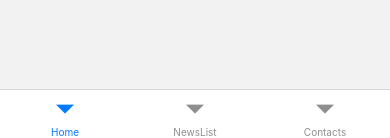
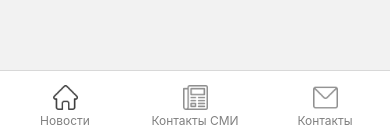
Before and after one commit to middlemayson/news-app-reactNative, a React Native app: screen / in a window 390 px wide. Shown: the part 706-844 px from the top of the page. Built offline with nearby package versions, Linux system fonts and the light colour scheme; no server answers.

Commit message:
App complete

```diff
--- a/screens/Contacts.jsx
+++ b/screens/Contacts.jsx
@@ -1,20 +1,16 @@
 import styled from 'styled-components/native';
-
 import React from 'react';
 import {
-  Alert,
   Text,
-  FlatList,
-  View,
-  ActivityIndicator,
-  RefreshControl,
   TouchableOpacity,
   Linking,
 } from 'react-native';
 
 const PostView = styled.View`
-  flex-direction: row;
+  flex-direction: column;
   align-items: flex-start;
+  justify-content: space-between;
+  gap: 16px;
   padding: 16px;
   border: 1px;
   border-color: #E6E6E6;
@@ -27,11 +23,41 @@ const PostView = styled.View`
   margin-top: 8px;
 `;
 
-export const ContactsScreen = ( ) => {
+const StyledLink = styled.Text`
+  color: #4A4A4A;
+  background-color: #CADF9E;
+  border: 1px;
+  border-color: #CADF9E;
+  border-style: solid;
+  border-radius: 26px;
+  padding: 8px 16px;
+  text-align: center;
+`;
+
+const GrayText = styled.Text`
+  color: gray;
+`;
+
+const ContactEmail = () => {
+  const email = 'teseradigital1@gmail.com';
+  const handleEmailPress = () => {
+    Linking.openURL(`mailto:${email}`);
+  };
 
   return (
+    <TouchableOpacity onPress={handleEmailPress}>
+      <StyledLink>Написать</StyledLink>
+    </TouchableOpacity>
+  );
+};
+
+export const ContactsScreen = ( ) => {
+  return (
     <PostView>
-        <Text>Hello</Text>
+        <Text>Контактный E-mail:</Text>
+        <ContactEmail />
+        <Text>Все материалы принадлежат правообладателям. Приложение несет ознокомительный характер с новостной лентой.</Text>
+        <GrayText>Приложение разработано в Казахстане.</GrayText>
     </PostView>
   );
 };
--- a/screens/Home.jsx
+++ b/screens/Home.jsx
@@ -21,7 +21,6 @@ export const HomeScreen = ({ navigation }) => {
     axios
       .get('https://cdn.contentful.com/spaces/stypbb3yjiot/entries?access_token=LmAVL9v-jStaF0Dl37VlyxiRmtRo_xYlUReid5vRNiI')
       .then(({ data }) => {
-        // Обрабатываем данные, чтобы получить только необходимые поля
         const formattedData = data.items.map(item => ({
           title: item.fields.title,
           link: item.fields.link,
--- a/screens/Navigation.jsx
+++ b/screens/Navigation.jsx
@@ -1,5 +1,5 @@
 import React from 'react';
-import { Image, TouchableOpacity } from 'react-native';
+import { Image, StatusBar } from 'react-native';
 import { NavigationContainer } from '@react-navigation/native';
 import { createBottomTabNavigator } from '@react-navigation/bottom-tabs';
 import { HomeScreen } from './Home';
@@ -7,8 +7,15 @@ import { NewsListScreen } from './NewsList';
 import { ContactsScreen } from './Contacts';
 import styled from 'styled-components/native';
 
+import HomeIconActive from '../assets/icon/home_active.png';
+import HomeIconInactive from '../assets/icon/home_inactive.png';
+import NewsListIconActive from '../assets/icon/news_active.png';
+import NewsListIconInactive from '../assets/icon/news_inactive.png';
+import ContactsIconActive from '../assets/icon/contacts_active.png';
+import ContactsIconInactive from '../assets/icon/contacts_inactive.png';
+
 const HeaderBlock = styled.View`
-  height: 76px;
+
   display: flex;
   flex-direction: row;
   align-items: flex-end;
@@ -39,14 +46,62 @@ const Tab = createBottomTabNavigator();
 export const Navigation = () => {
   return (
     <NavigationContainer>
+      <StatusBar barStyle="light-content" />
       <Tab.Navigator
         screenOptions={({ route }) => ({
           header: ({ navigation }) => <CustomHeader navigation={navigation} title={route.params?.title || 'Default Title'} />,
+          tabBarStyle: {
+            paddingTop: 10,
+            paddingBottom: 10,
+            height: 68,
+          },
+          tabBarLabelStyle: {
+            fontSize: 12,
+            color: 'gray',
+          },
+          tabBarIcon: ({ focused, color, size }) => {
+            let iconSource;
+            switch (route.name) {
+              case 'Home':
+                iconSource = focused ? HomeIconActive : HomeIconInactive;
+                break;
+              case 'NewsList':
+                iconSource = focused ? NewsListIconActive : NewsListIconInactive;
+                break;
+              case 'Contacts':
+                iconSource = focused ? ContactsIconActive : ContactsIconInactive;
+                break;
+              default:
+                break;
+            }
+            return <Image source={iconSource} style={{ width: size, height: size }} />;
+          },
         })}
       >
-        <Tab.Screen name="Home" component={HomeScreen} initialParams={{ title: 'Новости Казахстана' }} />
-        <Tab.Screen name="NewsList" component={NewsListScreen} initialParams={{ title: 'Контакты СМИ' }} />
-        <Tab.Screen name="Contacts" component={ContactsScreen} initialParams={{ title: 'Контакты' }} />
+        <Tab.Screen
+          name="Home"
+          component={HomeScreen}
+          initialParams={{ title: 'Новости Казахстана' }}
+          options={{
+            tabBarLabel: 'Новости',
+          }}
+        />
+        <Tab.Screen
+          name="NewsList"
+          component={NewsListScreen}
+          initialParams={{ title: 'Контакты СМИ' }}
+          options={{
+            tabBarLabel: 'Контакты СМИ',
+          }}
+        />
+        <Tab.Screen
+          name="Contacts"
+          component={ContactsScreen}
+          initialParams={{ title: 'Контакты' }}
+          options={{
+            tabBarLabel: 'Контакты',
+          }}
+        />
       </Tab.Navigator>
     </NavigationContainer>
   );
--- a/screens/NewsList.jsx
+++ b/screens/NewsList.jsx
@@ -1,20 +1,16 @@
 import styled from 'styled-components/native';
-
 import React from 'react';
 import {
-  Alert,
   Text,
   FlatList,
-  View,
-  ActivityIndicator,
-  RefreshControl,
   TouchableOpacity,
   Linking,
 } from 'react-native';
 
 const PostView = styled.View`
-  flex-direction: row;
+  flex-direction: column;
   align-items: flex-start;
+  gap: 16px;
   padding: 16px;
   border: 1px;
   border-color: #E6E6E6;
@@ -25,6 +21,11 @@ const PostView = styled.View`
   margin-left: 16px;
   margin-right: 16px;
   margin-top: 8px;
+`;
+
+const TextLine = styled.Text`
+  line-height: 24px;
+  text-decoration: underline;
 `;
 
 export const NewsListScreen = ( ) => {
@@ -56,13 +57,14 @@ export const NewsListScreen = ( ) => {
     const renderItem = ({ item }) => {
         return (
             <TouchableOpacity onPress={() => openLink(item.link)}>
-                <Text>«{item.name}»</Text>
+                <TextLine>«{item.name}»</TextLine>
             </TouchableOpacity>
         );
     };
 
   return (
     <PostView>
+      <Text>В приложении используются следующие источники новостей:</Text>
         <FlatList
         data={mediaData}
         renderItem={renderItem}
```
Also changed, not shown: styles/CustomTabBarStyle.jsx (deleted, +0 -25 lines), assets/arrow.png (deleted), assets/hamburger_icon.png (deleted).
